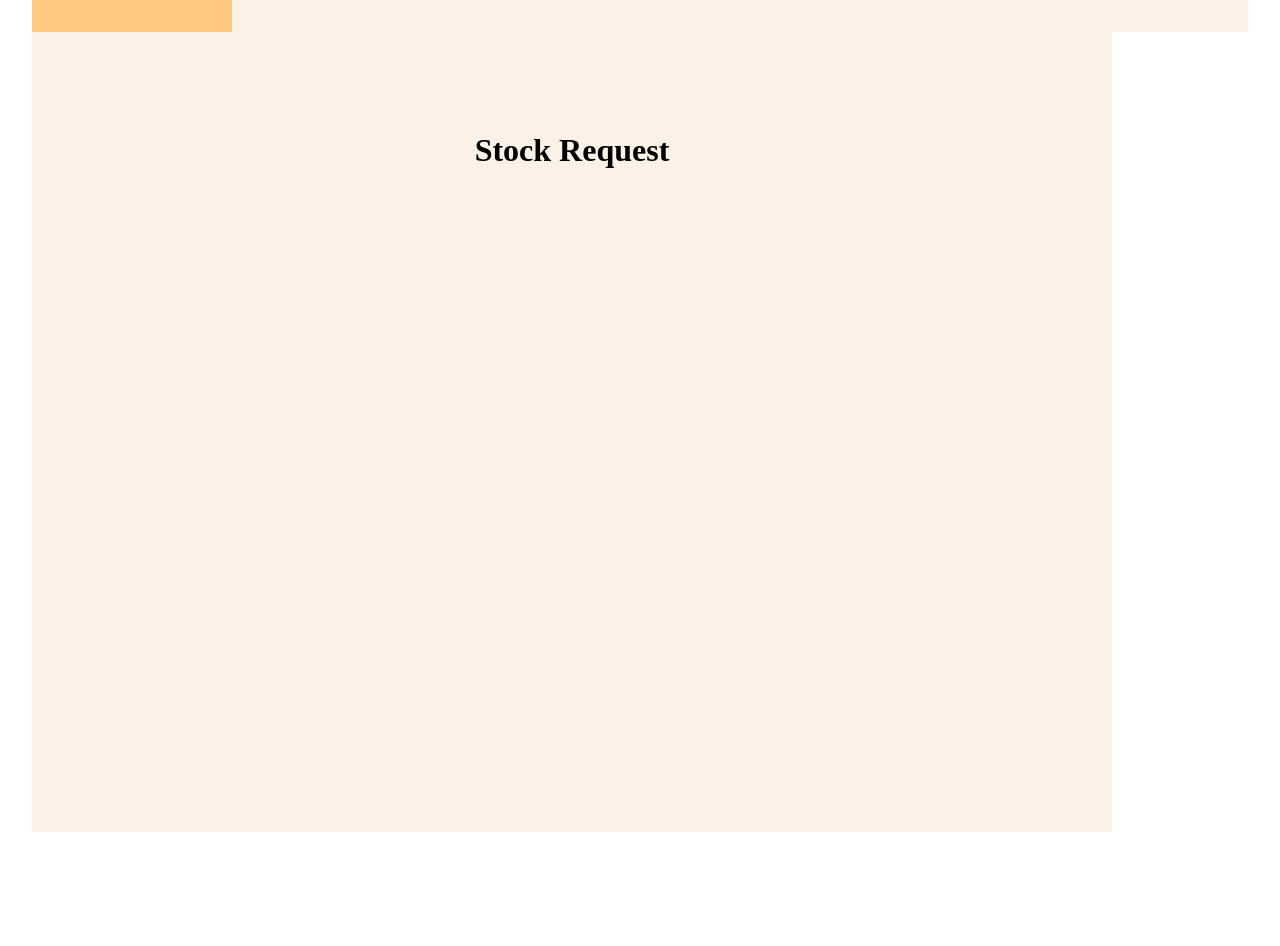
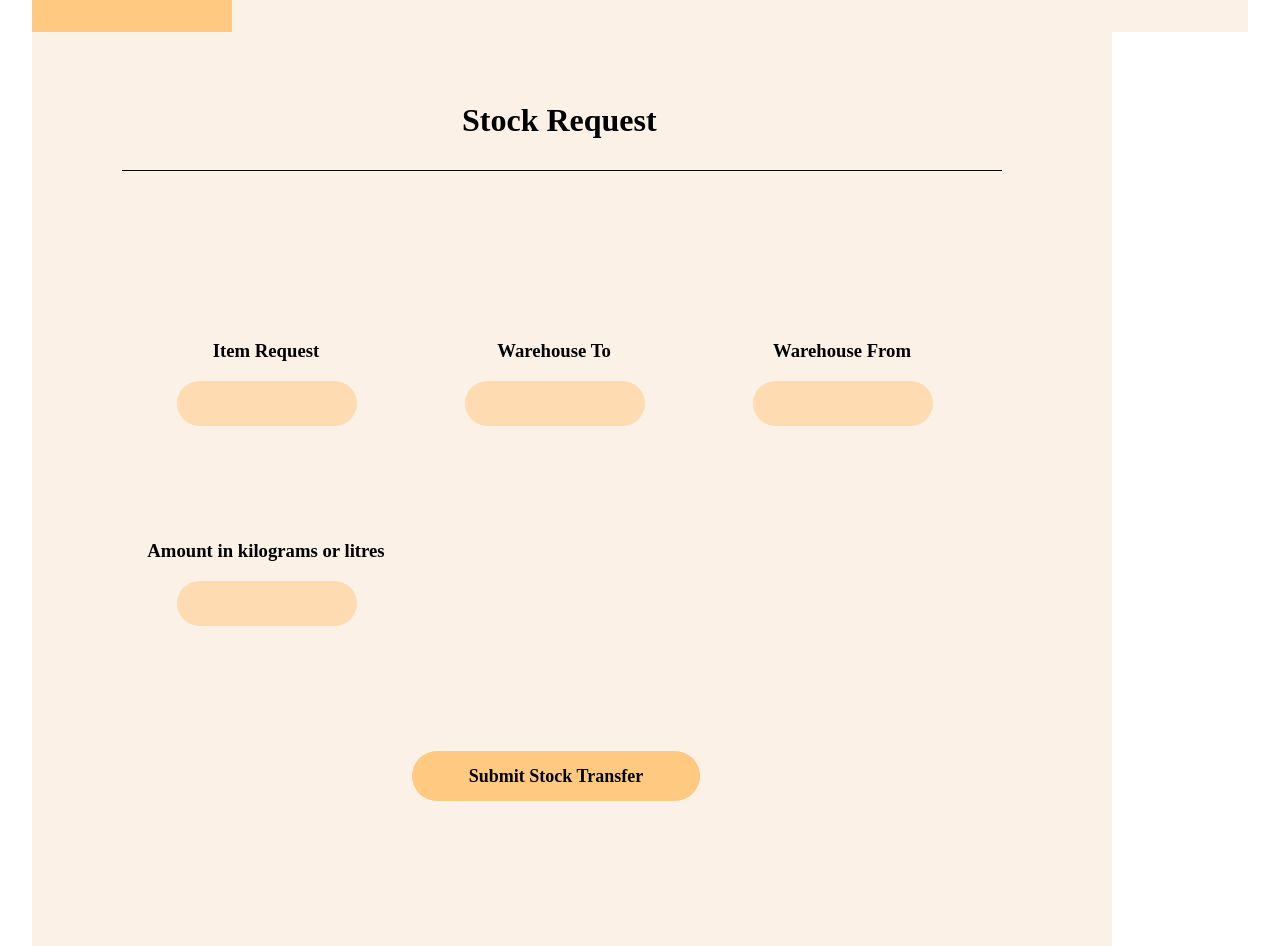
Before and after one commit to Tsebo200/Aureum-Elegance-Frontend, a React (Vite) app in the folder client/: page / in a window 1280 px wide. Shown: the part 800-1746 px from the top of the page. Before the commit the page ends 1632 px from the top, so only its background shows below. Built offline with nearby package versions, Linux system fonts and the light colour scheme.

Commit message:
Style(Layout): Create Layout Stock Request Page
Create layout for stock request. Need add material ui for form placeholders and Roboto for typeface

```diff
--- a/client/src/ui/Pages/StockRequest/StockRequest.jsx
+++ b/client/src/ui/Pages/StockRequest/StockRequest.jsx
@@ -9,7 +9,42 @@ function StockRequest() {
         <div className={styles.navbar}></div>
                 <div className={styles.right}>
                   <h1 className={styles.stockRequestHeading}>Stock Request</h1>
+                  <div className={styles.horLine}></div>
+                  <div className={styles.bottomSection}>
+                    <div className={styles.spacer}></div>
+                    <div className={styles.formContainer}>
+
+                      <div className={styles.topContainer}>
+                        <div className={styles.firstFormContainer}>
+                          <h3 className={styles.itemHeading}>Item Request</h3>
+                          <div className={styles.itemRequestForm}></div>
+                        </div>
+                        <div className={styles.secondFormContainer}>
+                            <h3 className={styles.itemHeading}>Warehouse To</h3>
+                            <div className={styles.WarehouseToForm}></div>
+                        </div>
+                        <div className={styles.thirdFormContainer}>
+                            <h3 className={styles.itemHeading}>Warehouse From</h3>
+                            <div className={styles.WarehouseFromForm}></div>
+                        </div>
+                      </div>
+
+                      <div className={styles.middleContainer}>
+                        <div className={styles.fourthFormContainer}>
+                        <h3 className={styles.itemHeading}>Amount in kilograms or litres</h3>
+                          <div className={styles.amountForm}></div>
+                        </div>
+                      </div>
+                      <div className={styles.bottomContainer}>
+                        <div className={styles.fifthFormContainer}>
+                          <h4 className={styles.submitHeading}>Submit Stock Transfer</h4>
+                          <div className={styles.amountForm}></div>
+                        </div>
+                      </div>
+                    </div>
+                  </div>
                 </div>
+
         </div>
 
 
--- a/client/src/ui/Pages/StockRequest/StockRequest.module.scss
+++ b/client/src/ui/Pages/StockRequest/StockRequest.module.scss
@@ -29,12 +29,144 @@ html, body {
     width: 1080px;
     height: 100%;
     background: $background;
-    display: flex;
-
-    justify-content: center;
+    // display: flex;
+    // justify-content: center;
+    float: left;
 
     .stockRequestHeading{
-        margin-top: 100px;
+        margin-top: 70px;
+        margin-left: 430px;
         float: left;
     };
+
+    .horLine{
+        width: 880px;
+        height: 1px;
+        margin-top: 10px;
+        margin-left: 90px;
+        background: black;
+        float: left;
+    }
 }
+
+.bottomSection{
+    width: 100%;
+    height: 775px;
+    background: $background;
+    float: left;
+
+    .spacer{
+        width: 100%;
+        height: 150px;
+        // background: grey;
+        float: left;
+    }
+    .formContainer{
+        width: 80%;
+        height: 490px;
+        margin-left: 90px;
+        // background: blue;
+        float: left;
+
+        .topContainer{
+            width: 100%;
+            height: 110px;
+            float: left;
+
+            .firstFormContainer{
+                width: 288px;
+                height: 110px;
+                float: left;
+
+                .itemHeading{
+                    // margin-top: 30px;
+                }
+
+                .itemRequestForm{
+                    width: 180px;
+                    height: 45px;
+                    margin-left: 55px;
+                    border-radius: 35px;
+                    background: $tertiary;
+                    float: left;
+                }
+            }
+            .secondFormContainer{
+                width: 288px;
+                height: 110px;
+                float: left;
+
+                .WarehouseToForm{
+                    width: 180px;
+                    height: 45px;
+                    margin-left: 55px;
+                    border-radius: 35px;
+                    background: $tertiary;
+                    float: left;
+                }
+            }
+            .thirdFormContainer{
+                width: 288px;
+                height: 110px;
+                float: left;
+
+                .WarehouseFromForm{
+                    width: 180px;
+                    height: 45px;
+                    margin-left: 55px;
+                    border-radius: 35px;
+                    background: $tertiary;
+                    float: left;
+                }
+            }
+
+        }
+
+        .middleContainer{
+            width: 100%;
+            height: 110px;
+            margin-top: 90px;
+            // background: green;
+            float: left;
+
+            .fourthFormContainer{
+                width: 288px;
+                height: 110px;
+                // background: $primary;
+                float: left;
+
+                .amountForm{
+                    width: 180px;
+                    height: 45px;
+                    margin-left: 55px;
+                    border-radius: 35px;
+                    background: $tertiary;
+                    float: left;
+                }
+            }
+        }
+
+        .bottomContainer{
+            width: 100%;
+            height: 50px;
+            margin-top: 120px;
+            // background: green;
+            float: left;
+
+            .fifthFormContainer{
+                width: 288px;
+                height: 100%;
+                margin-left: 290px;
+                border-radius: 35px;
+                background: $primary;
+                float: left
+            }
+
+            .submitHeading{
+                font-size: 18px;
+                margin-top: 15px;
+            }
+
+        }
+    }
+}
```
